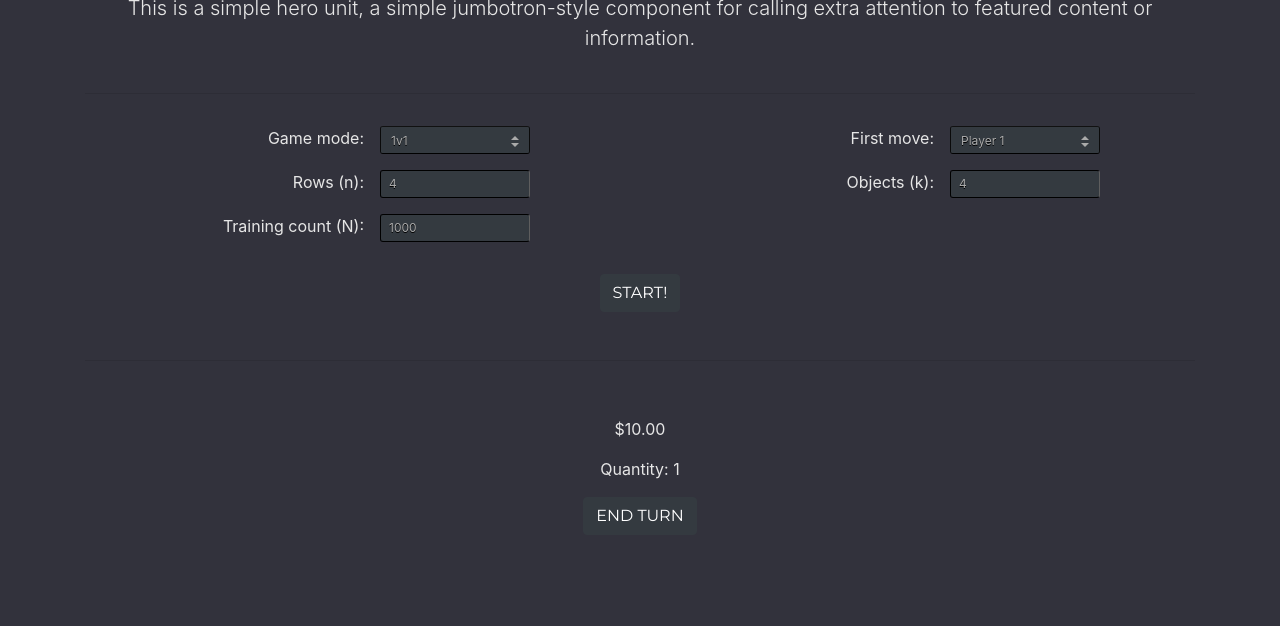
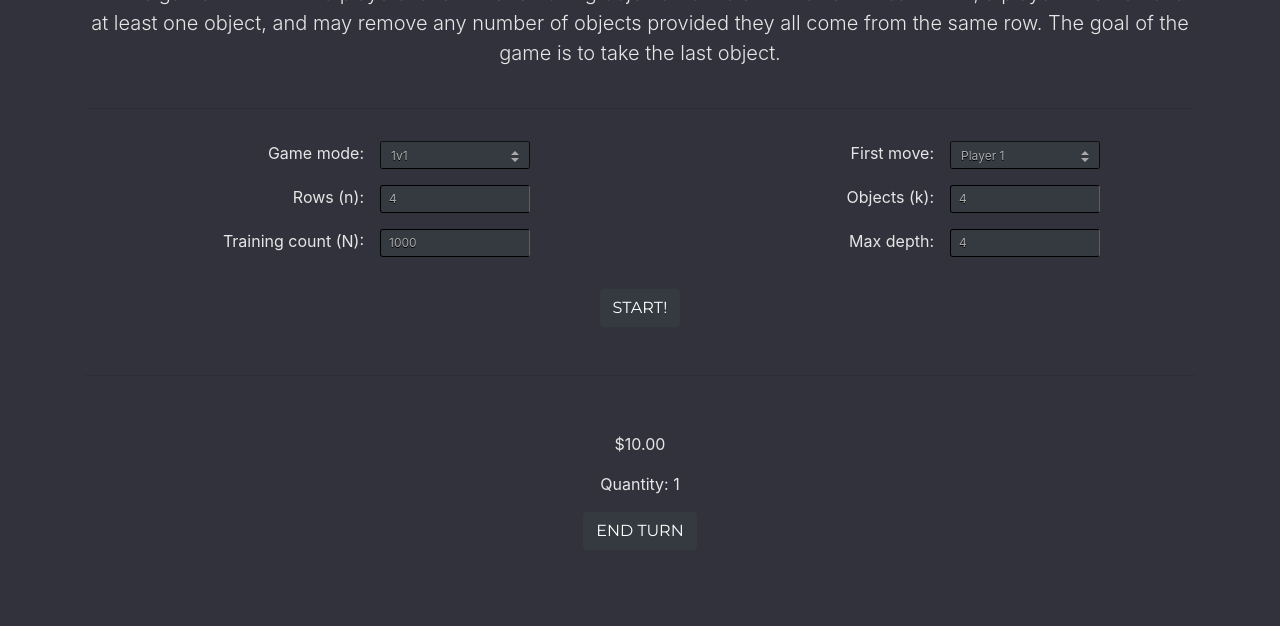
Before and after one commit to fer334/NIM-IA, a website with bundled scripts: page index.html in a window 1280 px wide. Shown: the part 174-800 px from the top of the page. Built offline with nearby package versions, Linux system fonts and the light colour scheme.

Commit message:
lead changes and preparate depth option ui

```diff
--- a/index.html
+++ b/index.html
@@ -24,7 +24,7 @@
                                 NIM Game
                                 <i class="fas fa-gamepad"></i>
                             </h1>
-                            <p class="lead">This is a simple hero unit, a simple jumbotron-style component for calling extra attention to featured content or information.</p>
+                            <p class="lead">Nim is game in which two players take turns removing objects from distinct rows. On each turn, a player must remove at least one object, and may remove any number of objects provided they all come from the same row. The goal of the game is to take the last object.</p>
 
                         </div>
                     </div>
@@ -85,6 +85,14 @@
                                 </div>
                             </div>
                         </div>
+                        <div class="col-md-6 col-lg-6 p-2 d-flex justify-content-center" >
+                            <div class="row" style="width:350px" >
+                                <span class="px-3 ml-auto">Max depth:</span>
+                                <div>
+                                    <input id="maxDepth" class="input-dark" type="number" value="4"></input>
+                                </div>
+                            </div>
+                        </div>
                         <div class="col-md-12">
                             <div class="text-center pt-4">
                                 <button class="btn btn-dark align-center" id="start">start!</button>
--- a/index.js
+++ b/index.js
@@ -7,6 +7,7 @@ const startGame = (e) => {
   const k = document.getElementById('k').value;
   const N = document.getElementById('N').value;
   const first_move = document.getElementById('first_move').value;
+  const maxDepth  = document.getElementById('maxDepth').value;
 
   let m = "";
   if (mode == 1){
```
